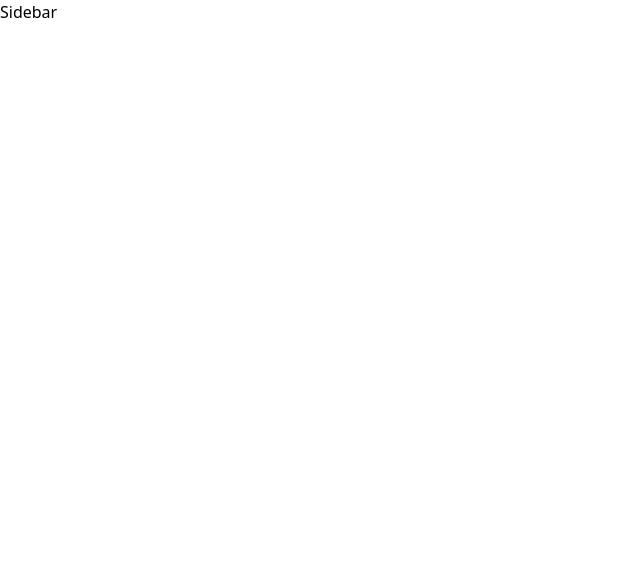
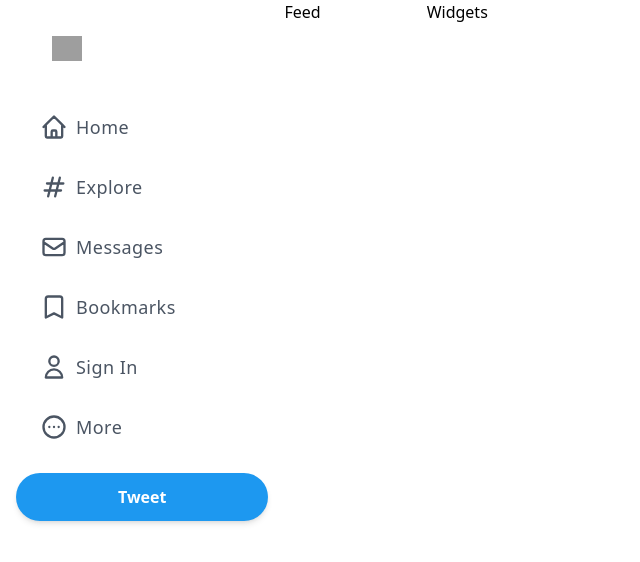
Before and after one commit to Subhampreet/Twitter-Clone-2.0, a Next.js app: page / in a window 1280 px wide. Shown: the top 562 px of the page, without its empty margins (0-640 px from the left). Built offline with nearby package versions, Linux system fonts and the light colour scheme; grey boxes are pictures that could not be loaded.

Commit message:
🎉 1.1 : Sidebar Front-End Complete

```diff
--- /dev/null
+++ b/components/Feed.tsx
@@ -0,0 +1,9 @@
+import React from 'react'
+
+function Feed() {
+  return (
+    <div>Feed</div>
+  )
+}
+
+export default Feed
--- a/components/Sidebar.tsx
+++ b/components/Sidebar.tsx
@@ -1,9 +1,70 @@
-import React from 'react'
+import React, {SVGProps} from 'react';
+import {
+    BookmarkIcon,
+    DotsCircleHorizontalIcon,
+    HashtagIcon,
+    HomeIcon,
+    LightningBoltIcon,
+    MailIcon,
+    UserIcon,
+  } from "@heroicons/react/outline";
+import Image from "next/image";
+import toast from "react-hot-toast";
+
 
 function Sidebar() {
   return (
-    <div>Sidebar</div>
+    <div className="flex flex-col col-span-2 items-center px-4 md:items-start">
+      <div className="m-5 p-4 rounded-full cursor-pointer hover:bg-sky-100 duration-100 grid items-center">
+        {/*  Logo */}
+        <Image
+          src="https://upload.wikimedia.org/wikipedia/commons/thumb/4/4f/Twitter-logo.svg/2491px-Twitter-logo.svg.png"
+          width={30}
+          height={25}
+          layout="fixed"
+          quality={100}
+          priority={true}
+        />
+      </div>
+
+      {/* Sidebar Rows */}
+      <SidebarRow Icon={HomeIcon} title="Home" />
+      <SidebarRow Icon={HashtagIcon} title="Explore" />
+      <SidebarRow Icon={MailIcon} title="Messages" />
+      <SidebarRow Icon={BookmarkIcon} title="Bookmarks" />
+      <SidebarRow
+        Icon={UserIcon}
+        title="Sign In"
+      />
+      <SidebarRow Icon={DotsCircleHorizontalIcon} title="More" />
+
+      {/* Tweet Button */}
+      <div className="mt-4 hover:bg-sky-600 transition-all duration-200 bg-twitter rounded-full py-3 px-5 md:py-3 text-white flex items-center justify-center font-bold w-full shadow-md cursor-pointer">
+        <span className="hidden md:inline-flex">Tweet</span>
+        <span className="md:hidden">
+          <LightningBoltIcon className="w-7 h-7" />
+        </span>
+      </div>
+    </div>
   )
 }
 
-export default Sidebar
+export default Sidebar;
+
+type Props = {
+    Icon: (props: SVGProps<SVGSVGElement>) => JSX.Element;
+    title: string;
+    onClick?: () => void;
+};
+
+export const SidebarRow = ({ Icon, title, onClick }: Props) => {
+    return (
+      <div
+        onClick={onClick}
+        className="flex cursor-pointer max-w-fit items-center space-x-2 px-5 py-3 rounded-full hover:bg-gray-100 transition-all duration-200 group m-1"
+      >
+        <Icon className="w-7 h-7 text-gray-600" />
+        <span className="ml-2 text-[18px] hidden md:inline-flex text-gray-600 tracking-wide ">{title}</span>
+      </div>
+    );
+};
--- /dev/null
+++ b/components/Widgets.tsx
@@ -0,0 +1,9 @@
+import React from 'react'
+
+function Widgets() {
+  return (
+    <div>Widgets</div>
+  )
+}
+
+export default Widgets
--- a/next.config.js
+++ b/next.config.js
@@ -1,4 +1,7 @@
 /** @type {import('next').NextConfig} */
 module.exports = {
   reactStrictMode: true,
+  images: {
+    domains: ["upload.wikimedia.org"]
+  }
 }
--- a/package.json
+++ b/package.json
@@ -6,6 +6,7 @@
     "start": "next start"
   },
   "dependencies": {
+    "@heroicons/react": "^1.0.6",
     "@supabase/supabase-js": "^1.35.6",
     "next": "latest",
     "react": "18.1.0",
--- a/pages/index.tsx
+++ b/pages/index.tsx
@@ -1,19 +1,23 @@
 import type { NextPage } from 'next'
 import Head from 'next/head'
 import Image from 'next/image';
+import Feed from '../components/Feed';
 import Sidebar from '../components/Sidebar';
+import Widgets from '../components/Widgets';
 
 
 const Home: NextPage = () => {
   return (
-    <div className="">
-      <Head>
+    <div className="max-w-[1400px] m-auto">
+      {/* <Head>
         <title>Create Next App</title>
         <link rel="icon" href="/favicon.ico" />
-      </Head>
+      </Head> */}
 
-      <main>
+      <main className='grid grid-cols-9'>
         <Sidebar />
+        <Feed />
+        <Widgets />
       </main>
 
 
--- a/tailwind.config.js
+++ b/tailwind.config.js
@@ -5,7 +5,11 @@ module.exports = {
     './components/**/*.{js,ts,jsx,tsx}',
   ],
   theme: {
-    extend: {},
+    extend: {
+      colors: {
+        twitter: "#1D98F0"
+      }
+    },
   },
   plugins: [],
 }
```
Also changed, not shown: 1 other file (tests, documents, lock files or other folders).
